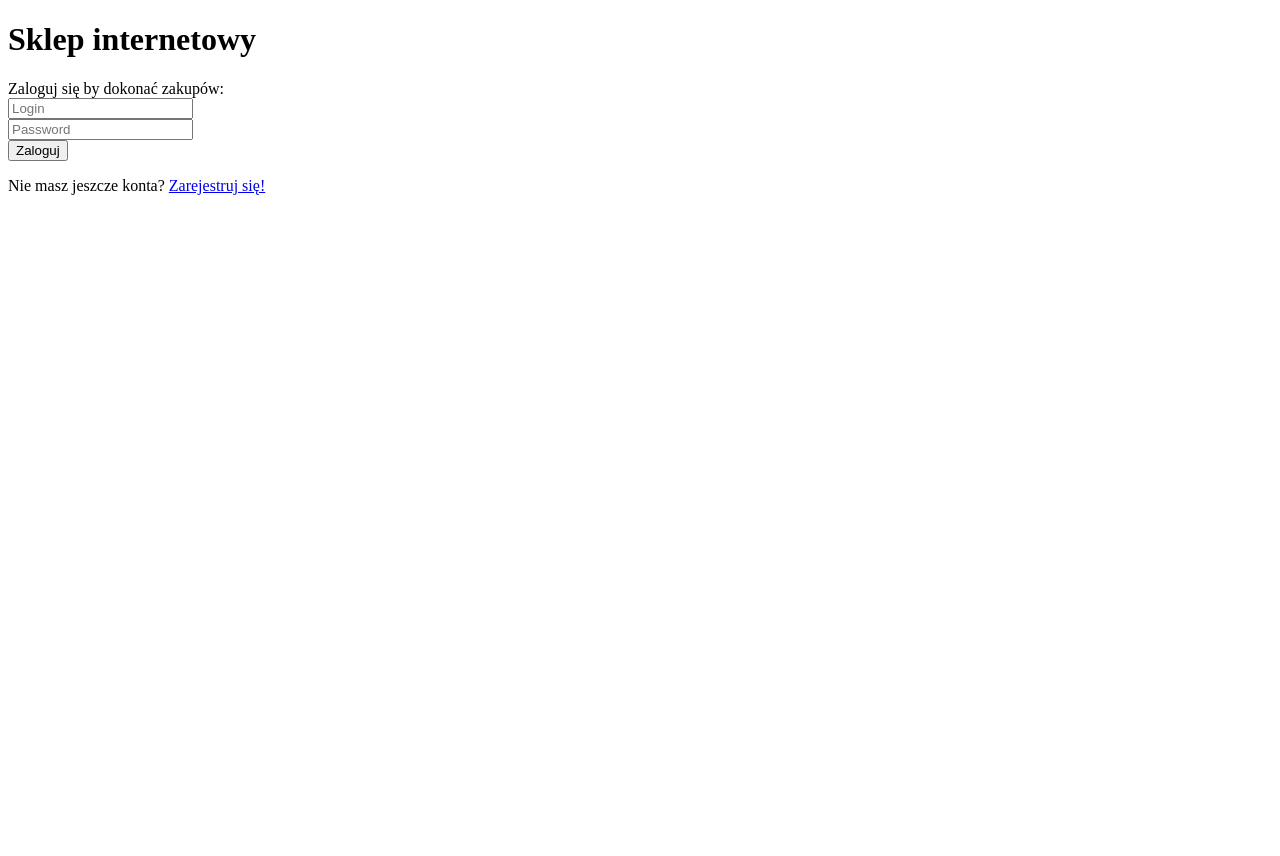
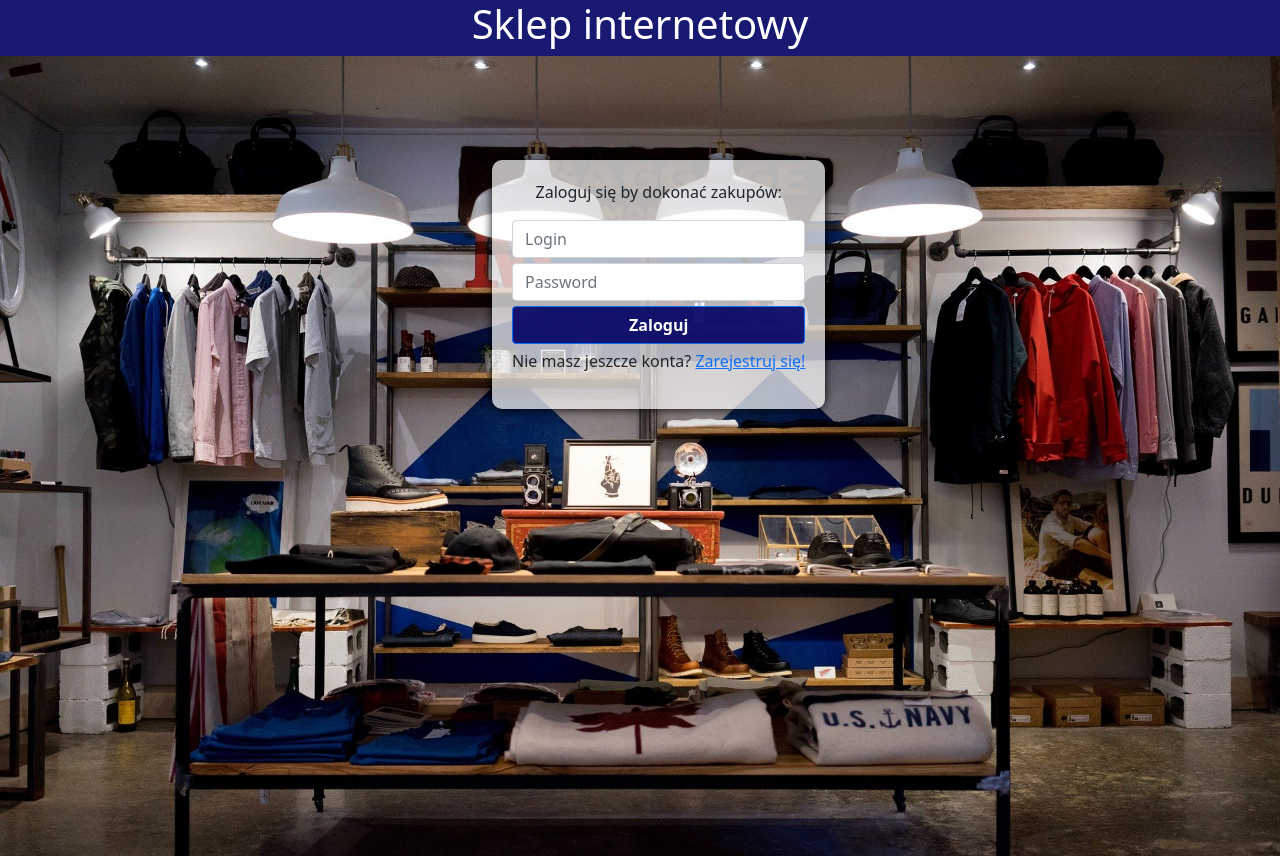
Before and after one commit to mkozien/SHOP-Angular, an Angular app: page /login in a window 1280 px wide. Before the commit the page ends 800 px from the top, so only its background shows below. Built offline with nearby package versions, Linux system fonts and the light colour scheme.

Commit message:
bootstrap added to loginpage

```diff
--- a/package.json
+++ b/package.json
@@ -18,6 +18,7 @@
     "@angular/platform-browser": "~12.2.0",
     "@angular/platform-browser-dynamic": "~12.2.0",
     "@angular/router": "~12.2.0",
+    "bootstrap": "^5.1.1",
     "rxjs": "~6.6.0",
     "tslib": "^2.3.0",
     "zone.js": "~0.11.4"
--- a/src/app/app.component.css
+++ b/src/app/app.component.css
@@ -0,0 +1,7 @@
+#shopname {
+  color: #fff;
+  background-color: rgba(0, 0, 99, 0.9);
+  text-align: center;
+  padding-bottom: 8px;
+  margin-bottom: 0px;
+}
--- a/src/app/app.component.html
+++ b/src/app/app.component.html
@@ -1,2 +1,2 @@
-<h1> {{title}} </h1>
+<h1 id="shopname"> {{title}} </h1>
 <router-outlet></router-outlet>
--- a/src/app/login-form/login-form.component.css
+++ b/src/app/login-form/login-form.component.css
@@ -0,0 +1,42 @@
+.bg {
+  background: url("../images/background_login.jpg") no-repeat;
+  width: 100%;
+  height: 100vh;
+  background-size: 100%;
+}
+
+.login-image {
+  width: 7%;
+  height: 7%;
+}
+
+.form-container {
+  position: absolute;
+  top: 20vh;
+  background: rgba(255, 255, 255, 0.7);
+  padding: 20px;
+  border-radius: 10px;
+  box-shadow: 0px 0px 10px 0px #000000
+}
+
+p {
+  text-align: center;
+}
+
+#incorrectdata {
+  color: red;
+  text-align: center;
+  margin: 5px 0px 5px 0px;
+}
+
+input {
+  width: 100%;
+  margin: 5px 0px 5px 0px;
+}
+
+#loginbutton {
+  width: 100%;
+  color: #fff;
+  background-color: rgba(0, 0, 99, 0.9);
+  font-weight: bold;
+}
--- a/src/app/login-form/login-form.component.html
+++ b/src/app/login-form/login-form.component.html
@@ -1,13 +1,18 @@
-      <form>
-        <div>Zaloguj się by dokonać zakupów:</div>
+<div class="container-fluid bg">
+  <div class = "row justify-content-center" >
+    <div class = "col-12 col-sm-6 col-md-3">
+      <form class="form-container">
+        <p>Zaloguj się by dokonać zakupów:</p>
         <div class="form-group">
-          <input [(ngModel)]="login" type="text" placeholder="Login" name="login">
+          <input class="form-control" [(ngModel)]="login" type="text" placeholder="Login" name="login">
         </div>
         <div class="form-group">
-          <input [(ngModel)]="password" type="password" placeholder="Password" name="password">
+          <input class="form-control" [(ngModel)]="password" type="password" placeholder="Password" name="password">
         </div>
-        <button (click)="logIn()">Zaloguj</button>
-        <p>{{incorrectData}}</p>
+        <button class="btn btn-primary btn-block" id="loginbutton" (click)="logIn()">Zaloguj</button>
+        <p id="incorrectdata">{{incorrectData}}</p>
+        <p>Nie masz jeszcze konta? <a routerLink="/register">Zarejestruj się!</a></p>
       </form>
-
-      <p>Nie masz jeszcze konta? <a routerLink="/register">Zarejestruj się!</a></p>
+    </div>
+  </div>
+</div>
--- a/src/styles.css
+++ b/src/styles.css
@@ -1 +1 @@
-/* You can add global styles to this file, and also import other style files */
+@import "~bootstrap/dist/css/bootstrap.css";
```
Also changed, not shown: src/app/images/background_login.jpg (added), 1 other file (tests, documents, lock files or other folders).
